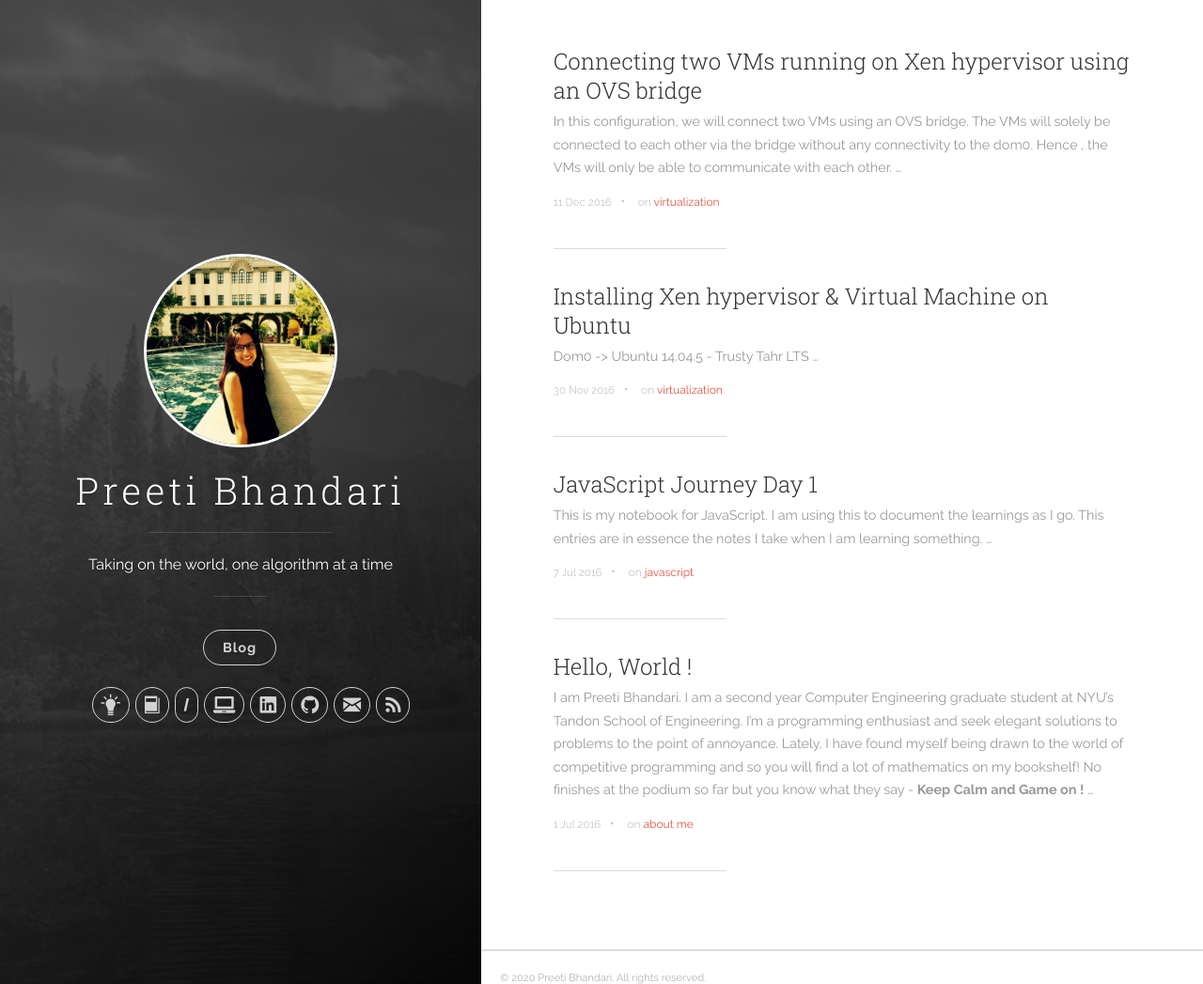
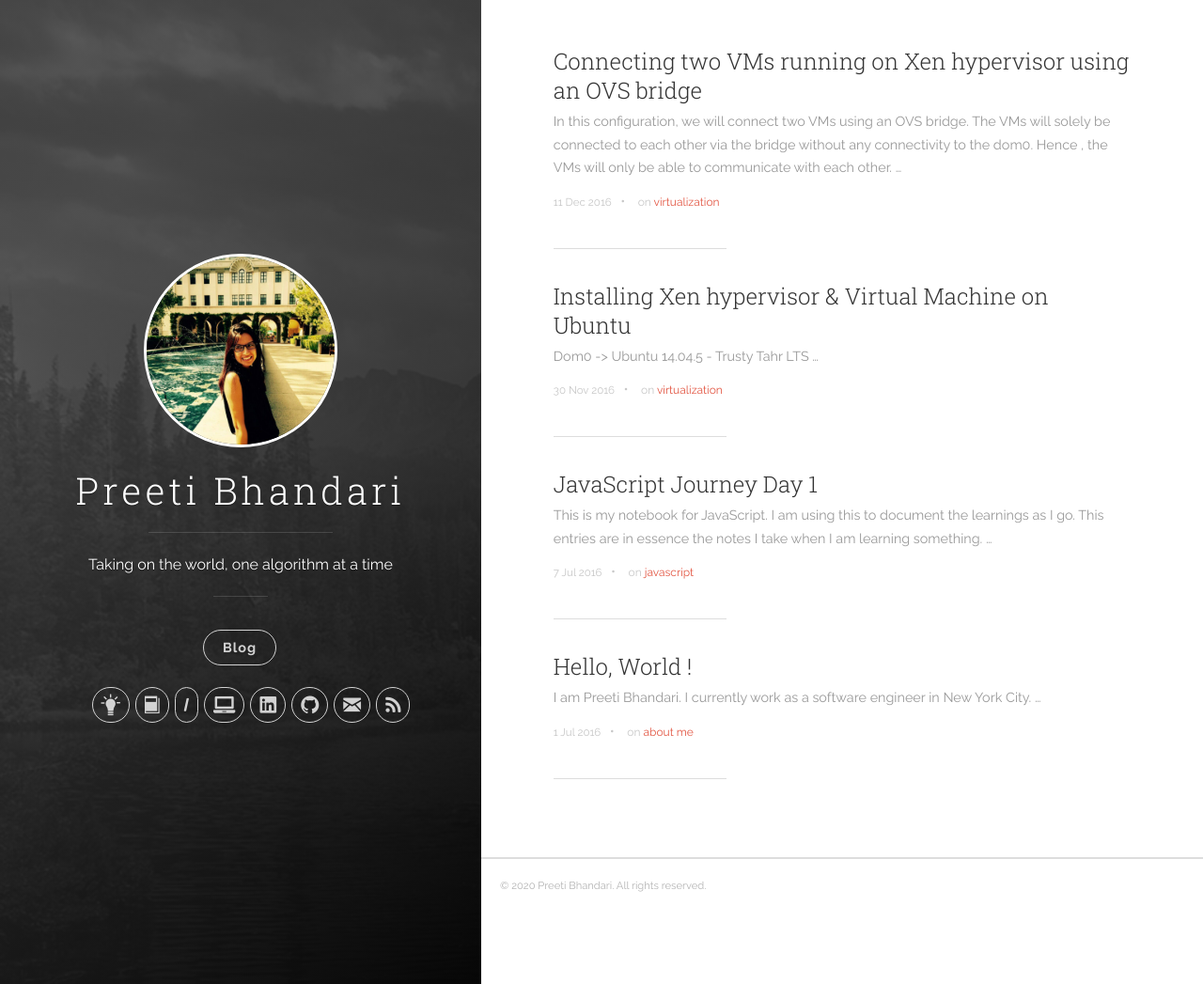
Before and after one commit to preeti1205/preeti1205.github.io, a Jekyll site: the page built from index.html, in a window 1280 px wide and 1047 px high. Shown: the whole window at 94% size. Built offline with Jekyll 4.4.1, drawn with Linux system fonts in a browser that asks for light colours; nearby versions of some CDN libraries; the list of posts is cut into pages by our own code.

Commit message:
Update bio

```diff
--- a/_posts/2016-01-08-welcome-to-jekyll.markdown
+++ b/_posts/2016-01-08-welcome-to-jekyll.markdown
@@ -5,4 +5,4 @@ categories: [jekyll]
 tags : [about me]
 ---
 
-I am Preeti Bhandari. I am a second year Computer Engineering graduate student at NYU's Tandon School of Engineering. I'm a programming enthusiast and seek elegant solutions to problems to the point of annoyance. Lately, I have found myself being drawn to the world of competitive programming and so you will find a lot of mathematics on my bookshelf! No finishes at the podium so far but you know what they say - **Keep Calm and Game on !**
+I am Preeti Bhandari. I currently work as a software engineer in New York City.
```
